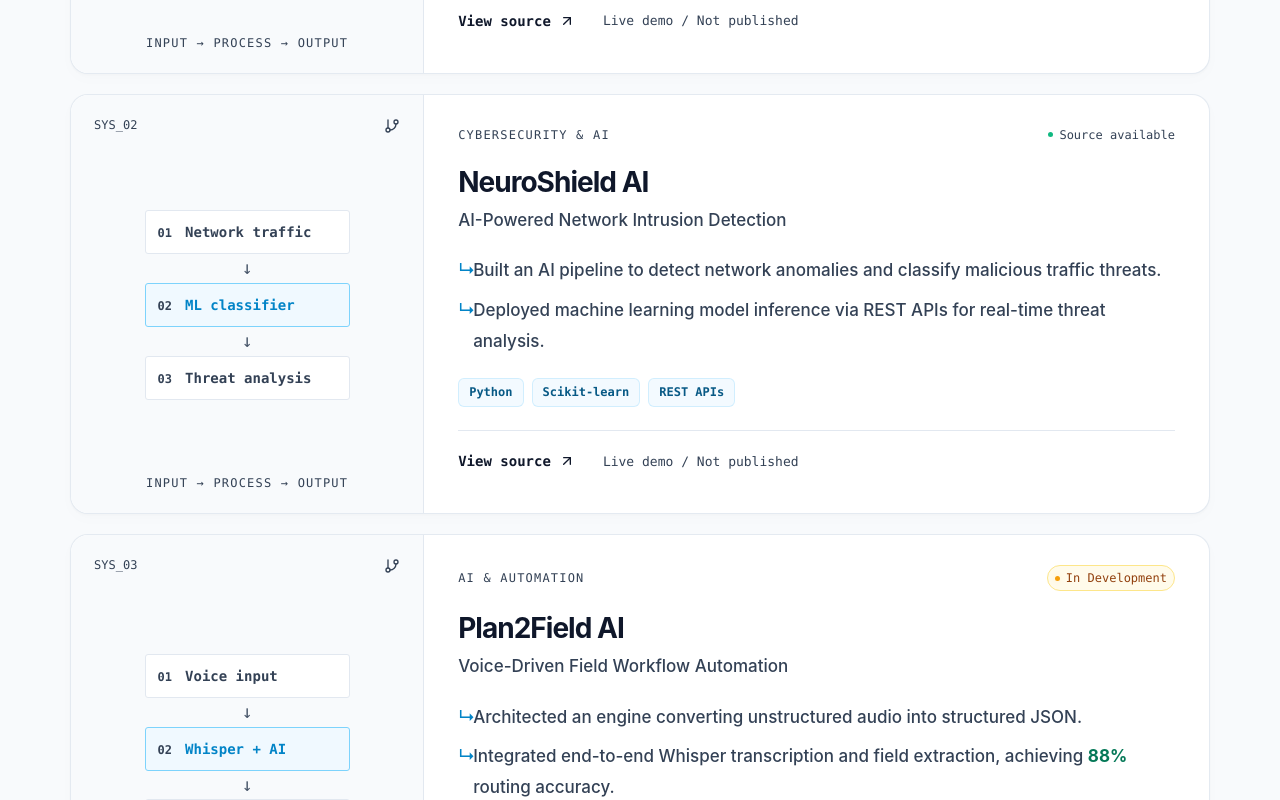
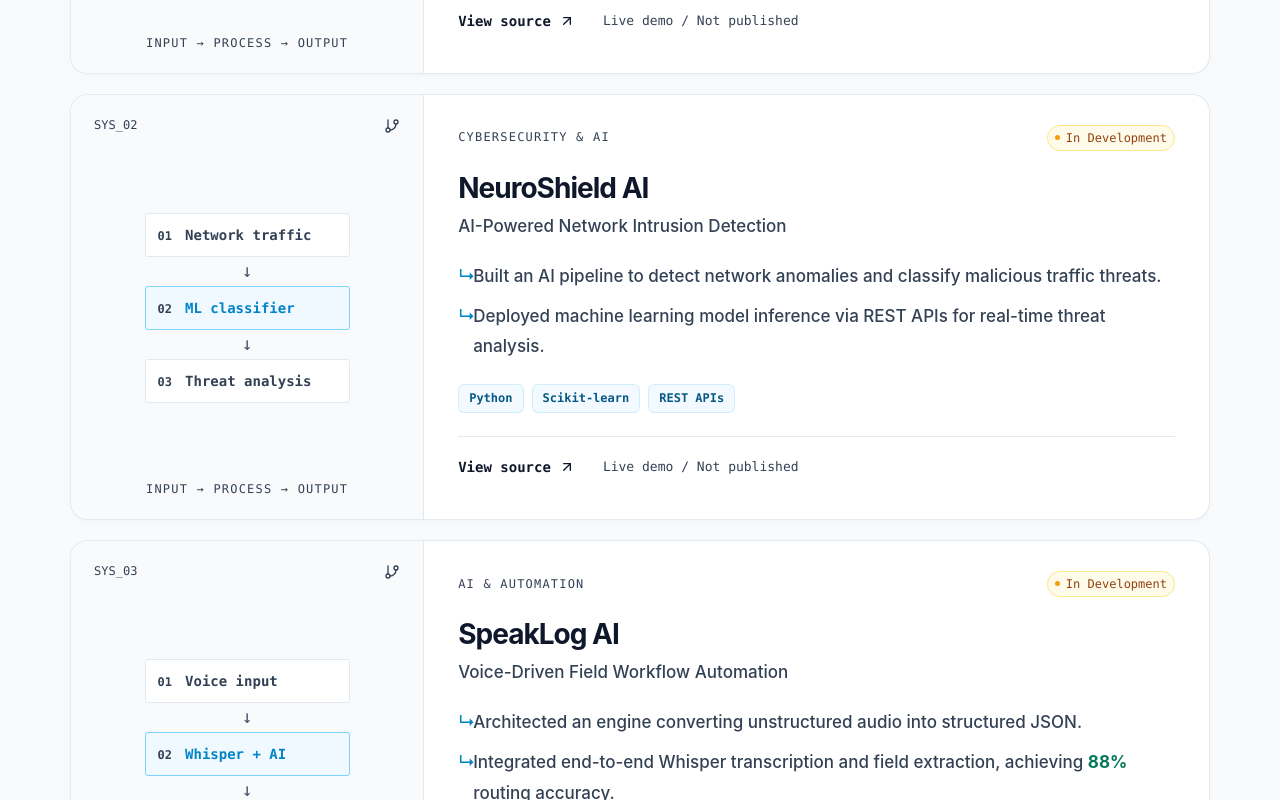
Before and after one commit to adithyadiwanad-sudo/adithya-portfolio, a React (Vite) app: page / in a window 1280 px wide. Shown: the part 1540-2340 px from the top of the page. Built offline with nearby package versions, Linux system fonts and the light colour scheme.

Commit message:
updates made in project section

```diff
--- a/src/components/SkillChip.jsx
+++ b/src/components/SkillChip.jsx
@@ -17,7 +17,6 @@
   SiPython,
   SiTailwindcss,
   SiGit,
-  SiDocker,
   SiJavascript,
   SiHtml5,
   SiBootstrap,
@@ -34,7 +33,7 @@
 // Brand assets are bundled SVGs. Generic CS concepts use semantic icons;
 // SQL is a language, so it uses a database symbol rather than a vendor logo.
 const technologies = {
-  "Java (DSA & OOP Focus)": [FaJava, "#D56619"],
+  Java: [FaJava, "#D56619"],
   JavaScript: [SiJavascript, "#B28A00"],
   Python: [SiPython, "#3776AB"],
   "React.js": [SiReact, "#087EA4"],
@@ -43,7 +42,6 @@
   MongoDB: [SiMongodb, "#47A248"],
   "Tailwind CSS": [SiTailwindcss, "#06B6D4"],
   Git: [SiGit, "#F05032"],
-  Docker: [SiDocker, "#2496ED"],
   HTML5: [SiHtml5, "#E34F26"],
   CSS3: [FaCss3Alt, "#1572B6"],
   Bootstrap: [SiBootstrap, "#7952B3"],
--- a/src/data.js
+++ b/src/data.js
@@ -59,7 +59,7 @@
     status: "In Development",
   },
   {
-    name: "Plan2Field AI",
+    name: "SpeakLog AI",
     showcaseOrder: 3,
     featured: true,
     pipeline: ["Voice input", "Whisper + AI", "Structured JSON"],
@@ -83,6 +83,7 @@
     pipeline: ["Network traffic", "ML classifier", "Threat analysis"],
     subtitle: "AI-Powered Network Intrusion Detection",
     category: "CYBERSECURITY & AI",
+    status: "In Development",
     stack: ["Python", "Scikit-learn", "REST APIs"],
     bullets: [
       "Built an AI pipeline to detect network anomalies and classify malicious traffic threats.",
@@ -137,7 +138,7 @@
 export const skills = [
   {
     name: "Languages",
-    items: ["Java (DSA & OOP Focus)", "JavaScript", "Python"],
+    items: ["Java", "JavaScript", "Python"],
   },
   {
     name: "Core CS Fundamentals",
@@ -150,6 +151,7 @@
       "REST APIs",
       "System Architecture",
       "CRUD Operations",
+      "Software Development Life Cycle (SDLC)",
     ],
   },
   {
@@ -179,7 +181,7 @@
   },
   {
     name: "Tools & Frameworks",
-    items: ["Git", "GitHub", "VS Code", "Postman", "Kafka", "Docker"],
+    items: ["Git", "GitHub", "VS Code", "Postman", "Kafka"],
   },
 ];
 
```
